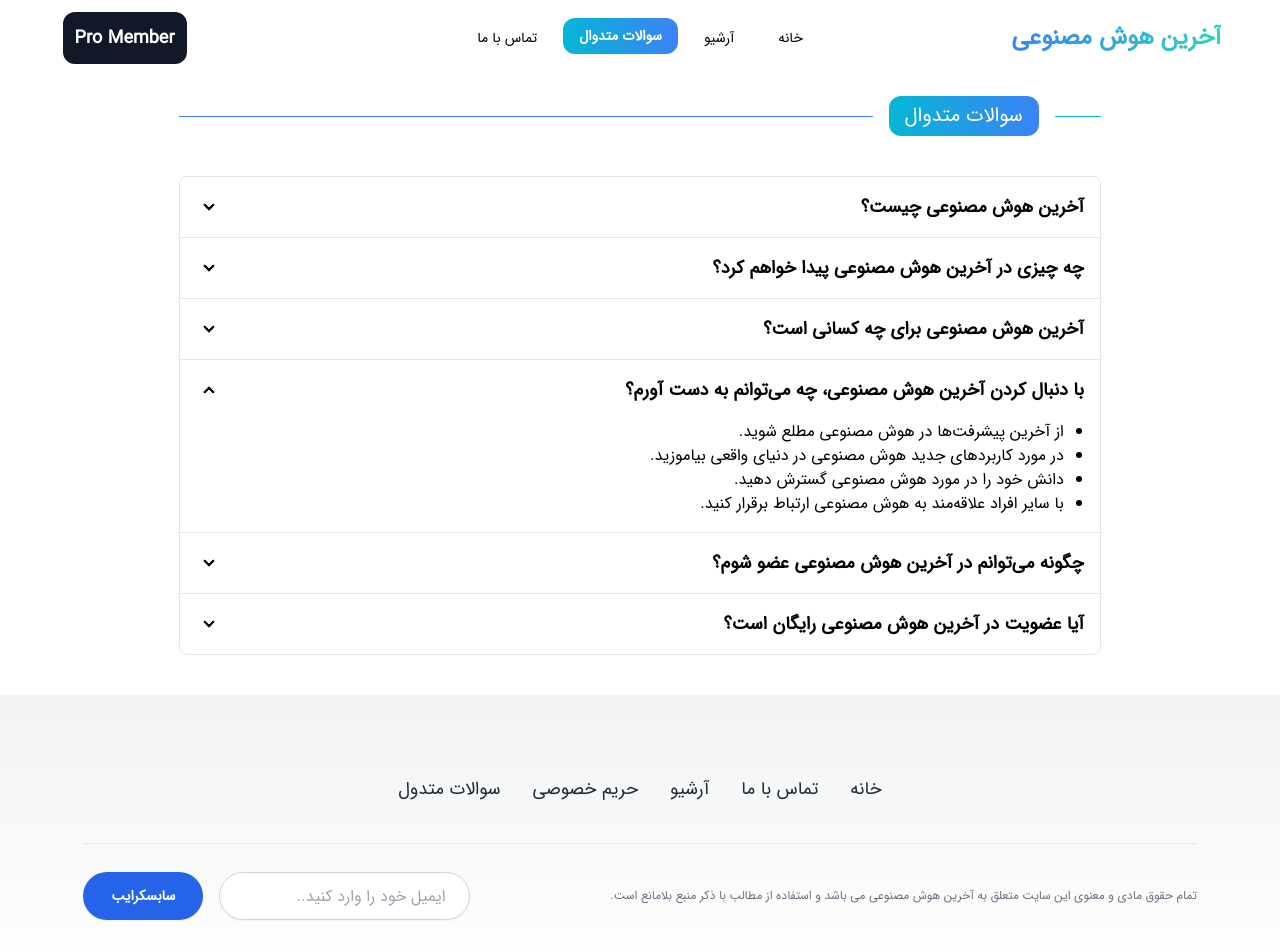
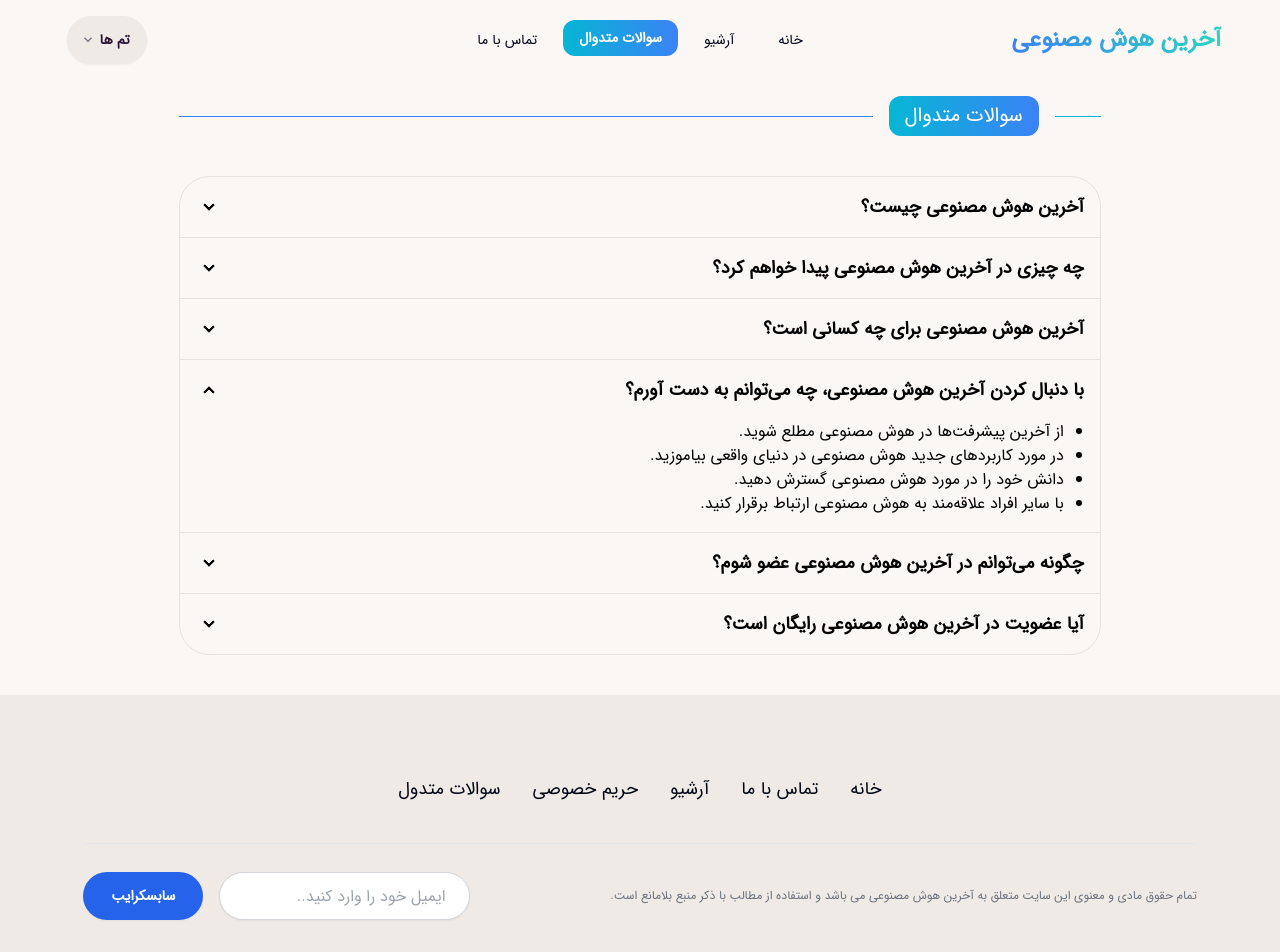
Before and after one commit to homayunmmdy/Javascript-Mosh, a Next.js app: page /FAQs in a window 1280 px wide. Shown: the top 952 px of the page. Built offline with nearby package versions, Linux system fonts and the light colour scheme.

Commit message:
add themes

```diff
--- a/app/components/Footer.jsx
+++ b/app/components/Footer.jsx
@@ -2,15 +2,15 @@ import SiteConfig from "../config/site"
 
 const Footer = () => {
     return (
-        <footer className="w-full py-10">
+        <footer className="w-full py-10 bg-base-200">
             <div className="mx-auto w-[94%] md:w-[92%] px-4 sm:px-6 lg:px-8">
-                <div className=" ">
+                <div>
                     <ul className="text-lg  flex items-center justify-center flex-col md:flex-row  py-10 gap-6 md:gap-8 transition-all duration-500">
-                        <li ><a href="/" className="text-gray-800 hover:text-blue-600">خانه</a></li>
-                        <li ><a href="/contacts" className="text-gray-800 hover:text-blue-600">تماس با ما</a></li>
-                        <li ><a href="/archive" className="text-gray-800 hover:text-blue-600">آرشیو</a></li>
-                        <li ><a href="/privacy_policy" className="text-gray-800 hover:text-blue-600">حریم خصوصی</a></li>
-                        <li ><a href="/FAQs" className="text-gray-800 hover:text-blue-600">سوالات متدول</a></li>
+                        <li ><a href="/" className="text-slate-950 hover:text-blue-600">خانه</a></li>
+                        <li ><a href="/contacts" className="text-slate-950 hover:text-blue-600">تماس با ما</a></li>
+                        <li ><a href="/archive" className="text-slate-950 hover:text-blue-600">آرشیو</a></li>
+                        <li ><a href="/privacy_policy" className="text-slate-950 hover:text-blue-600">حریم خصوصی</a></li>
+                        <li ><a href="/FAQs" className="text-slate-950 hover:text-blue-600">سوالات متدول</a></li>
                     </ul>
                 </div>
 
--- a/app/components/Navbar.jsx
+++ b/app/components/Navbar.jsx
@@ -15,7 +15,7 @@ const Navbar = () => {
                         <button tabIndex={0} className="px-3 lg:hidden">
                             <svg
                                 xmlns="http://www.w3.org/2000/svg"
-                                className="h-5 w-5"
+                                className="h-5 w-5 text-slate-950	"
                                 fill="none"
                                 viewBox="0 0 24 24"
                                 stroke="currentColor"
@@ -34,8 +34,8 @@ const Navbar = () => {
                         >
                             {nav.map((item) => (
                                 <li key={item.id} className="mx-1">
-                                    {pathname === item.link ? <Link href={item.link} className="bg-base-300 rounded-xl">{item.name}</Link> :
-                                        <Link href={item.link}>{item.name}</Link>}
+                                    {pathname === item.link ? <Link href={item.link} className="bg-base-300 text-slate-950	 rounded-xl">{item.name}</Link> :
+                                        <Link className="text-slate-950" href={item.link}>{item.name}</Link>}
                                 </li>
                             ))}
                         </ul>
@@ -48,22 +48,52 @@ const Navbar = () => {
                     <ul className="menu menu-horizontal p-1">
                         {nav.map((item) => (
                             <li key={item.id} className="mx-1">
-                                {pathname === item.link ? <Link href={item.link} className="bg-gradient-to-r from-cyan-500 to-blue-500 rounded-xl font-bold text-white">{item.name}</Link> :
-                                    <Link className="border-transparent	 border-2  hover:border-sky-400 ease-in-out hover:bg-base-100" href={item.link}>{item.name}</Link>}
+                                {pathname === item.link ? <Link href={item.link} className="text-slate-950 bg-gradient-to-r from-cyan-500 to-blue-500 rounded-xl font-bold text-white">{item.name}</Link> :
+                                    <Link className="border-transparent	 border-2 text-slate-950	  hover:border-sky-400 ease-in-out hover:bg-base-100" href={item.link}>{item.name}</Link>}
                             </li>
                         ))}
                     </ul>
                 </div>
                 <div className="flex navbar-end">
                     <div className="m-1">
-                        <div className="relative inline-flex  group">
-                            <div
-                                className="absolute transitiona-all duration-1000 opacity-70 bg-gradient-to-r from-[#44BCFF] via-[#FF44EC] to-[#FF675E] rounded-xl blur-lg group-hover:opacity-100 group-hover:-inset-1 group-hover:duration-200 animate-tilt">
+                        <div className="dropdown">
+                            <div tabIndex={0} role="button" className="btn m-1">
+                                تم ها
+                                <svg
+                                    width="12px"
+                                    height="12px"
+                                    className="inline-block h-2 w-2 fill-current opacity-60"
+                                    xmlns="http://www.w3.org/2000/svg"
+                                    viewBox="0 0 2048 2048">
+                                    <path d="M1799 349l242 241-1017 1017L7 590l242-241 775 775 775-775z"></path>
+                                </svg>
                             </div>
-                            <a href="#" title="Pro Member"
-                                className="relative inline-flex items-center justify-center p-3 text-lg font-bold text-white transition-all duration-200 bg-gray-900 font-pj rounded-xl focus:outline-none focus:ring-2 focus:ring-offset-2 focus:ring-gray-900"
-                                role="button">Pro Member
-                            </a>
+                            <ul tabIndex={0} className="dropdown-content left-0 bg-base-300 rounded-box z-[1] w-52 p-2 shadow-2xl">
+                                <li>
+                                    <input
+                                        type="radio"
+                                        name="theme-dropdown"
+                                        className="theme-controller btn btn-sm btn-block btn-ghost justify-start text-slate-950	"
+                                        aria-label="پیش فرض"
+                                        value="cupcake" />
+                                </li>
+                                <li>
+                                    <input
+                                        type="radio"
+                                        name="theme-dropdown"
+                                        className="theme-controller btn btn-sm btn-block btn-ghost justify-start text-slate-950	"
+                                        aria-label="مشکی"
+                                        value="dark" />
+                                </li>
+                                <li>
+                                    <input
+                                        type="radio"
+                                        name="theme-dropdown"
+                                        className="theme-controller btn btn-sm btn-block btn-ghost justify-start text-slate-950	"
+                                        aria-label="روشن"
+                                        value="light" />
+                                </li>
+                            </ul>
                         </div>
                     </div>
                 </div>
--- a/app/components/sections/main/MainItem.jsx
+++ b/app/components/sections/main/MainItem.jsx
@@ -23,13 +23,13 @@ const MainItem = ({ post }) => {
         </div>
         <div className="">
           <div>
-            <h2 className="text-lg font-semibold leading-snug tracking-tight mt-4  dark:text-white">
+            <h2 className="text-lg font-semibold leading-snug tracking-tight mt-4  ">
               <Link
                 href={`/Posts/${post._id}`}
                 title={post.title}
                 alt={post.title}
               >
-                <span className="bg-gradient-to-r from-green-200 to-green-100 bg-[length:0px_10px] bg-left-bottom bg-no-repeat transition-[background-size] duration-500 hover:bg-[length:100%_3px] group-hover:bg-[length:100%_10px] dark:from-purple-800 dark:to-purple-900">
+                <span className="text-slate-950	 bg-gradient-to-r from-green-200 to-green-100 bg-[length:0px_10px] bg-left-bottom bg-no-repeat transition-[background-size] duration-500 hover:bg-[length:100%_3px] group-hover:bg-[length:100%_10px]">
                   {post.title}
                 </span>
               </Link>
--- a/app/components/sections/posts/PostCard.jsx
+++ b/app/components/sections/posts/PostCard.jsx
@@ -11,8 +11,8 @@ const PostCard = ({ post }) => {
             />
           </figure>
           <div className="card-body items-center text-center p-5">
-            <h2 className="card-title">{post.title.slice(0, 100)}</h2>
-            <p>{post.description.slice(0, 60)}</p>
+            <h2 className="card-title text-slate-950	">{post.title.slice(0, 100)}</h2>
+            <p className="text-slate-950	">{post.description.slice(0, 60)}</p>
           </div>
           </a>
         </div>
--- a/app/layout.jsx
+++ b/app/layout.jsx
@@ -33,7 +33,7 @@ const header = (
 
 export default function RootLayout({ children }) {
   return (
-    <html lang={SiteConfig.lang} dir={SiteConfig.dir}>
+    <html lang={SiteConfig.lang} dir={SiteConfig.dir} data-theme="cupcake">
       {header}
       <body>
         <Navbar />
--- a/tailwind.config.js
+++ b/tailwind.config.js
@@ -5,6 +5,9 @@ module.exports = {
     "./components/**/*.{js,ts,jsx,tsx,mdx}",
     "./app/**/*.{js,ts,jsx,tsx,mdx}",
   ],
+  daisyui: {
+    themes: ["light", "dark", "cupcake"],
+  },
   theme: {
     extend: {
       backgroundImage: {
```
